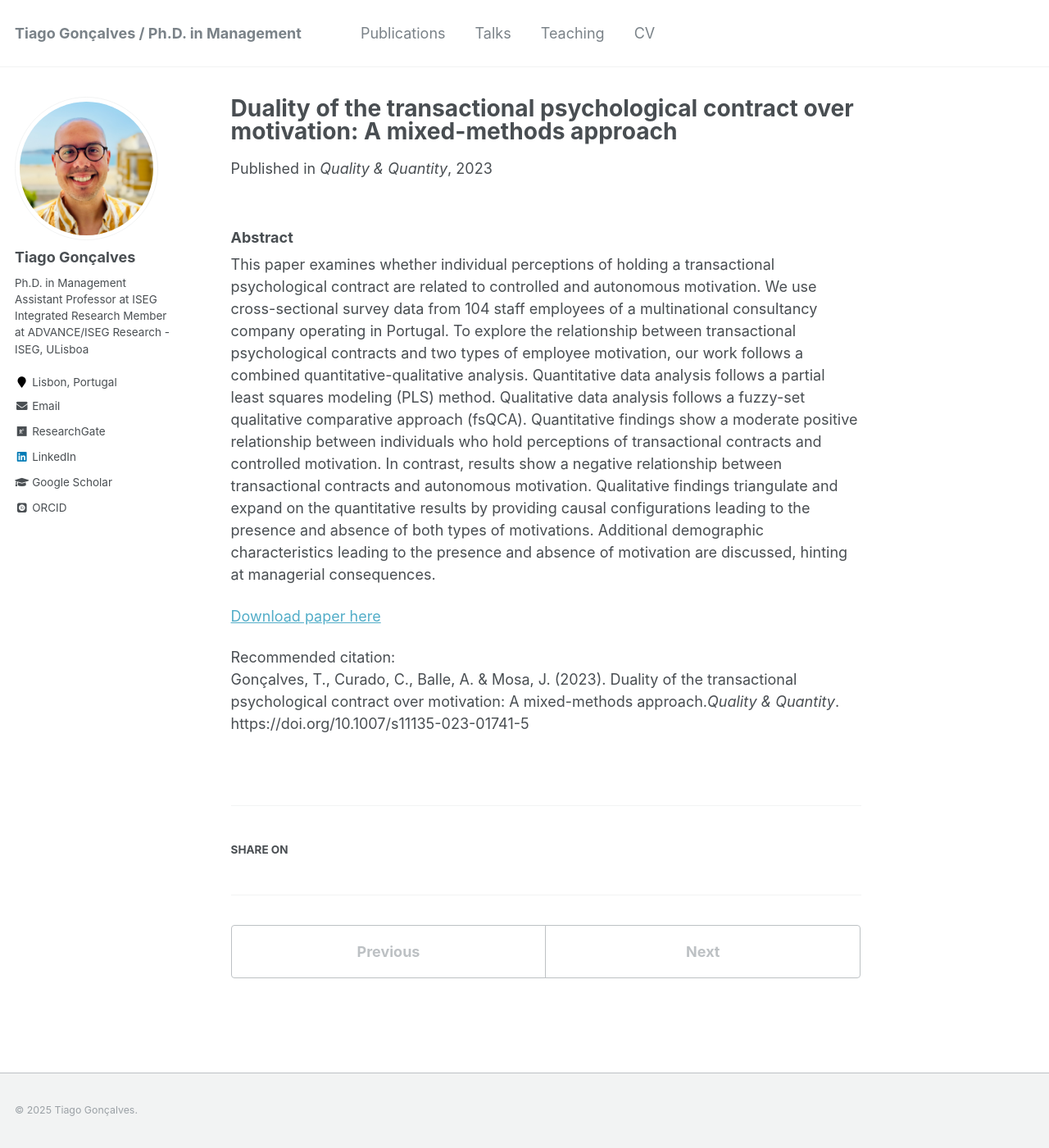
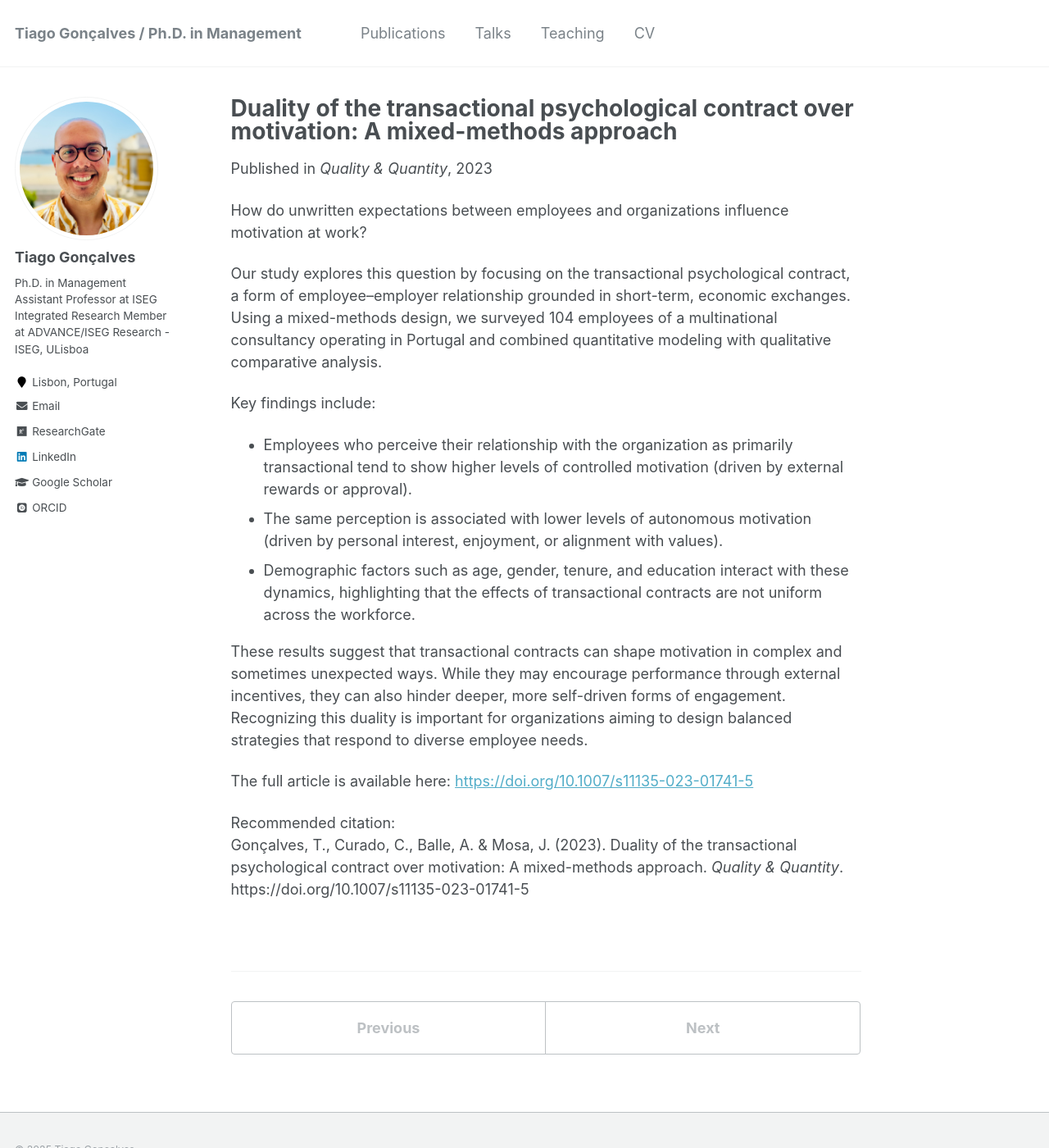
Before and after one commit to joaoc-pires/website-tiago-goncalves.com, a Jekyll site: the page built from _publications/2023-09-QQ.md, in a window 1280 px wide and 1400 px high. Shown: the whole window at 82% size. Built offline with Jekyll 4.4.1, drawn with Linux system fonts in a browser that asks for light colours; some web fonts are replaced; part of the change alters nothing that is shown.

Commit message:
updates config and 2023-09-QQ

```diff
--- a/_config.yml
+++ b/_config.yml
@@ -197,9 +197,9 @@ defaults:
       layout: single
       author_profile: true
       read_time: true
-      comments: true
-      share: true
-      related: true
+      comments: false
+      share: false
+      related: false
   # _pages
   - scope:
       path: ""
@@ -214,8 +214,8 @@ defaults:
     values:
       layout: single
       author_profile: true
-      share: true
-      comments: true
+      share: false
+      comments: false
   # _publications
   - scope:
       path: ""
@@ -223,8 +223,8 @@ defaults:
     values:
       layout: single
       author_profile: true
-      share: true
-      comments: true
+      share: false
+      comments: false
   # _portfolio
   - scope:
       path: ""
@@ -232,8 +232,8 @@ defaults:
     values:
       layout: single
       author_profile: true
-      share: true
-      comment: true
+      share: false
+      comment: false
   # _talks
   - scope:
       path: ""
@@ -241,7 +241,7 @@ defaults:
     values:
       layout: talk
       author_profile: true
-      share: true
+      share: false
 
 # Sass/SCSS
 sass:
--- a/_publications/2023-09-QQ.md
+++ b/_publications/2023-09-QQ.md
@@ -9,10 +9,18 @@ venue: 'Quality & Quantity'
 paperurl: 'https://doi.org/10.1007/s11135-023-01741-5'
 papertype: article
 ---
-### Abstract
-This paper examines whether individual perceptions of holding a transactional psychological contract are related to controlled and autonomous motivation. We use cross-sectional survey data from 104 staff employees of a multinational consultancy company operating in Portugal. To explore the relationship between transactional psychological contracts and two types of employee motivation, our work follows a combined quantitative-qualitative analysis. Quantitative data analysis follows a partial least squares modeling (PLS) method. Qualitative data analysis follows a fuzzy-set qualitative comparative approach (fsQCA). Quantitative findings show a moderate positive relationship between individuals who hold perceptions of transactional contracts and controlled motivation. In contrast, results show a negative relationship between transactional contracts and autonomous motivation. Qualitative findings triangulate and expand on the quantitative results by providing causal configurations leading to the presence and absence of both types of motivations. Additional demographic characteristics leading to the presence and absence of motivation are discussed, hinting at managerial consequences.
+How do unwritten expectations between employees and organizations influence motivation at work?
 
-[Download paper here](https://doi.org/10.1007/s11135-023-01741-5)
+Our study explores this question by focusing on the transactional psychological contract, a form of employee–employer relationship grounded in short-term, economic exchanges. Using a mixed-methods design, we surveyed 104 employees of a multinational consultancy operating in Portugal and combined quantitative modeling with qualitative comparative analysis.
+
+Key findings include:
+- Employees who perceive their relationship with the organization as primarily transactional tend to show higher levels of controlled motivation (driven by external rewards or approval).
+- The same perception is associated with lower levels of autonomous motivation (driven by personal interest, enjoyment, or alignment with values).
+- Demographic factors such as age, gender, tenure, and education interact with these dynamics, highlighting that the effects of transactional contracts are not uniform across the workforce.
+
+These results suggest that transactional contracts can shape motivation in complex and sometimes unexpected ways. While they may encourage performance through external incentives, they can also hinder deeper, more self-driven forms of engagement. Recognizing this duality is important for organizations aiming to design balanced strategies that respond to diverse employee needs.
+
+The full article is available here: [https://doi.org/10.1007/s11135-023-01741-5](https://doi.org/10.1007/s11135-023-01741-5)
 
 Recommended citation:<br>
-Gonçalves, T., Curado, C., Balle, A. & Mosa, J. (2023). Duality of the transactional psychological contract over motivation: A mixed-methods approach.<em>Quality & Quantity</em>. https://doi.org/10.1007/s11135-023-01741-5
+Gonçalves, T., Curado, C., Balle, A. & Mosa, J. (2023). Duality of the transactional psychological contract over motivation: A mixed-methods approach. <em>Quality & Quantity</em>. https://doi.org/10.1007/s11135-023-01741-5
```
